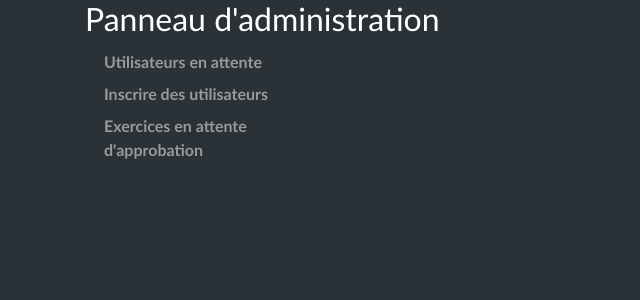
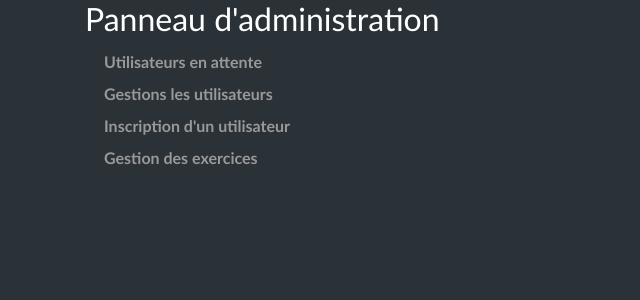
Before and after one commit to PowerPixel/Coding-Challenge, a Symfony app: template templates/admin/index.html.twig in a window 1280 px wide. Shown: the part 77-377 px from the top of the page, without its empty margins (0-640 px from the left). Run offline with Twig, Linux system fonts and the light colour scheme; the template is opened without the code that fills it, so the values that code supplies are empty; some libraries are stand-ins or nearby versions.

Commit message:
Changed names of menu items

```diff
--- a/templates/admin/admin_base.html.twig
+++ b/templates/admin/admin_base.html.twig
@@ -8,8 +8,9 @@
 			<div class="col-3 w-25">
 				<nav class="nav flex-column">
 					<a class="p-1 nav-link" href="{{ path('users_approval') }}">Utilisateurs en attente</a>
-					<a class="p-1 nav-link" href="{{ path('admin_user_registration') }}">Inscrire des utilisateurs</a>
-					<a class="p-1 nav-link" href="#">Exercices en attente d'approbation</a>
+					<a class="p-1 nav-link" href="{{ path('users_approval') }}">Gestions les utilisateurs</a>
+					<a class="p-1 nav-link" href="{{ path('admin_user_registration') }}">Inscription d'un utilisateur</a>
+					<a class="p-1 nav-link" href="{{ path('exercises') }}">Gestion des exercices</a>
 				</nav>
 			</div>
 			<div class="justify-content-md-center w-75">
```
